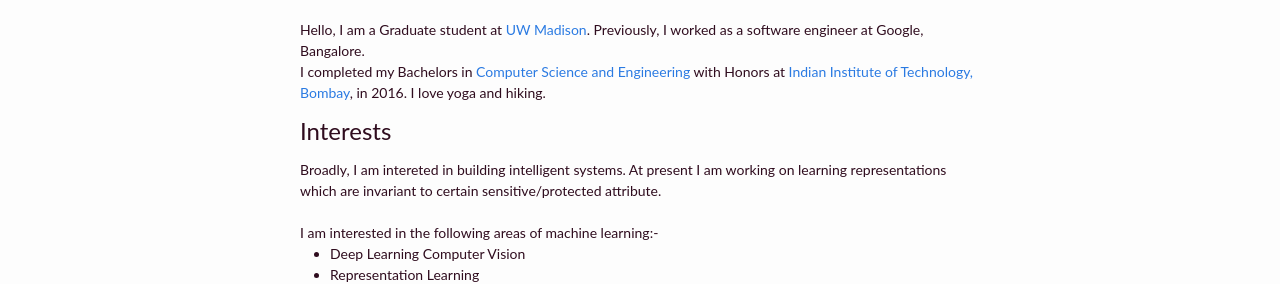
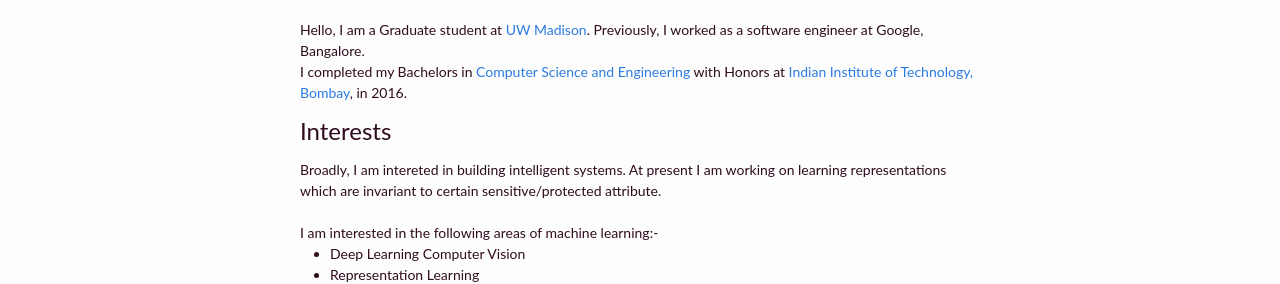
Before and after one commit to adityakumarakash/adityakumarakash.github.io, a Jekyll site: the page built from index.html, in a window 1280 px wide. Shown: the part 354-638 px from the top of the page. Built offline with Jekyll 4.4.1, drawn with Linux system fonts in a browser that asks for light colours.

Commit message:
Update index.html

```diff
--- a/index.html
+++ b/index.html
@@ -9,7 +9,6 @@ layout: default
         <p class="Describe">Hello, I am a Graduate student at <a href="https://www.cs.wisc.edu/">UW Madison</a>. Previously, I worked as a software engineer at Google, Bangalore.
                 <br>
         I completed my Bachelors in <a href= "https://www.cse.iitb.ac.in/">Computer Science and Engineering</a> with Honors at <a href = "http://iitb.ac.in/">Indian Institute of Technology, Bombay</a>, in 2016.
-        I love yoga and hiking.
         </p>
         <h3> Interests </h3>
         Broadly, I am intereted in building intelligent systems. At present I am working on learning
```
